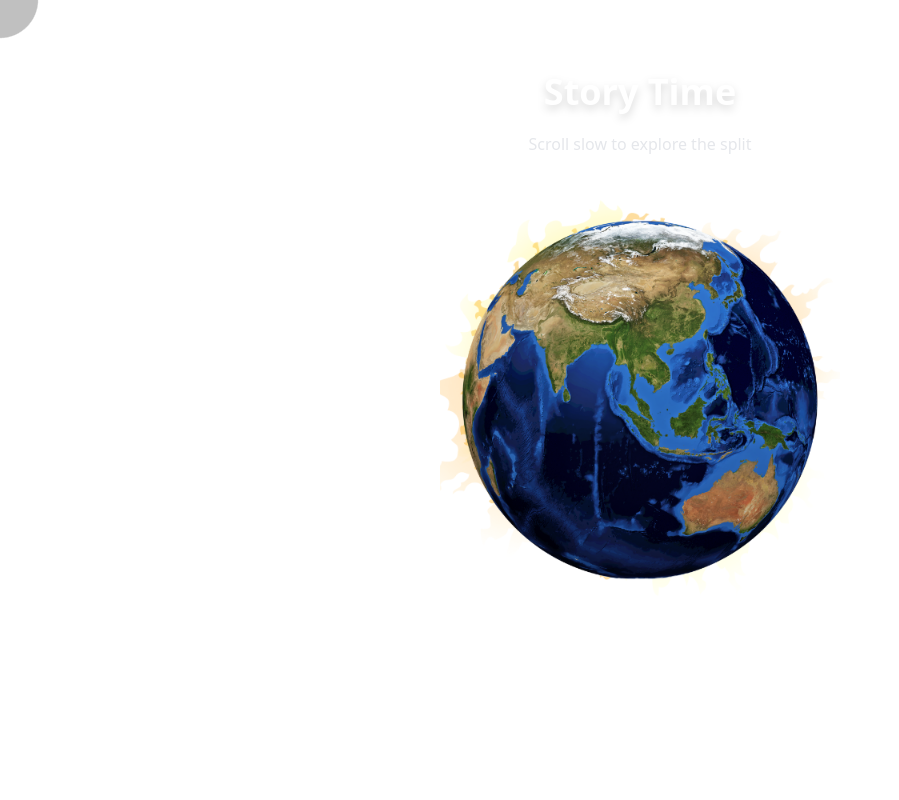
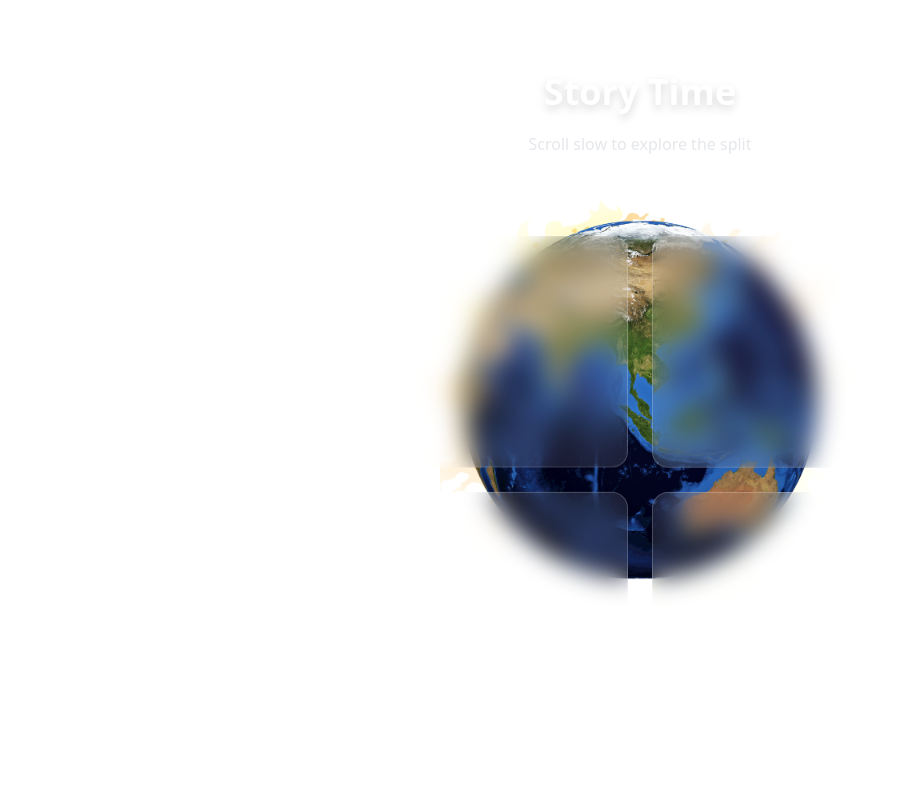
Before and after one commit to Raghavan2005/never-lost-it, a Next.js app: page /gone in a window 1280 px wide. Shown: the top 800 px of the page, without its empty margins (0-899 px from the left). Built offline with nearby package versions, Linux system fonts and the light colour scheme; a web font is replaced by a local one.

Commit message:
added cards

```diff
--- /dev/null
+++ b/src/app/gone/NeonCardGrid.tsx
@@ -0,0 +1,88 @@
+'use client';
+
+import { useState, useEffect } from 'react';
+
+export default function NeonCardGrid() {
+  const cards = [
+    { title: 'Card 1', color: 'from-purple-500 to-pink-500' },
+    { title: 'Card 2', color: 'from-cyan-500 to-blue-500' },
+    { title: 'Card 3', color: 'from-green-500 to-emerald-500' },
+    { title: 'Card 4', color: 'from-orange-500 to-red-500' },
+
+  ];
+
+  const [loaded, setLoaded] = useState(false);
+
+  useEffect(() => {
+    setLoaded(true);
+
+    // Add animation keyframes for floating effect
+    const style = document.createElement('style');
+    style.innerHTML = `
+      @keyframes float {
+        0% { transform: translateY(0px); }
+        50% { transform: translateY(-10px); }
+        100% { transform: translateY(0px); }
+      }
+    `;
+    document.head.appendChild(style);
+
+    return () => {
+      document.head.removeChild(style);
+    };
+  }, []);
+
+  return (
+    <div className="min-h-screen flex items-center justify-center  p-20">
+      <div
+        className={`grid grid-cols-1 sm:grid-cols-2 lg:grid-cols-2  gap-6 w-full  transition-all duration-1000 ease-in-out ${
+          loaded ? 'opacity-100 translate-y-0' : 'opacity-0 translate-y-8'
+        }`}
+      >
+        {cards.map((card, idx) => (
+          <Card
+            key={idx}
+            title={card.title}
+            color={card.color}
+            delay={idx * 0.1}
+          />
+        ))}
+      </div>
+    </div>
+  );
+}
+
+function Card({ title, color, delay }) {
+  const [isHovered, setIsHovered] = useState(false);
+
+  return (
+    <div
+      className="relative group"
+      style={{
+        animation: 'float 6s ease-in-out infinite',
+        animationDelay: `${delay}s`
+      }}
+      onMouseEnter={() => setIsHovered(true)}
+      onMouseLeave={() => setIsHovered(false)}
+    >
+      {/* Neon glow effect */}
+      <div
+        className={`absolute inset-0 rounded-2xl bg-gradient-to-r ${color} blur-lg opacity-0 group-hover:opacity-70 transition-opacity duration-300 -z-10`}
+      />
+
+      {/* Card content */}
+      <div
+        className={`h-58 backdrop-blur-md bg-white/10 border border-white/20 rounded-2xl p-6 flex flex-col items-center justify-center transition-all duration-300 ${
+          isHovered ? 'scale-105 bg-white/20 border-white/40' : ''
+        }`}
+      >
+        <h2 className="text-2xl font-bold text-white">{title}</h2>
+        <div className="mt-4 opacity-0 group-hover:opacity-100 transition-opacity duration-300">
+          <button className="px-4 py-2 bg-white/20 hover:bg-white/30 rounded-lg text-white text-sm font-medium transition-colors">
+            Explore
+          </button>
+        </div>
+      </div>
+    </div>
+  );
+}
--- a/src/app/gone/page.tsx
+++ b/src/app/gone/page.tsx
@@ -3,6 +3,7 @@
 import BlobCursor from './BlobCursor'
 import { SoundIcon } from "./SoundIcon";
 import FullScreenToggle from "./FullScreen";
+import NeonCardGrid from "./NeonCardGrid";
 export default function ParallaxBackdrop() {
   const [scrollY, setScrollY] = useState(0);
   const [maxScroll, setMaxScroll] = useState(1);
@@ -17,6 +18,38 @@
     "Earth tried to shine",
     "But still missed the Sun",
   ];
+
+//grid
+ const cards = [
+    { title: 'Card 1', color: 'from-purple-500 to-pink-500' },
+    { title: 'Card 2', color: 'from-cyan-500 to-blue-500' },
+    { title: 'Card 3', color: 'from-green-500 to-emerald-500' },
+    { title: 'Card 4', color: 'from-orange-500 to-red-500' }
+  ];
+
+  const [loaded, setLoaded] = useState(false);
+
+  useEffect(() => {
+    setLoaded(true);
+
+    // Add animation keyframes for floating effect
+    const style = document.createElement('style');
+    style.innerHTML = `
+      @keyframes float {
+        0% { transform: translateY(0px); }
+        50% { transform: translateY(-10px); }
+        100% { transform: translateY(0px); }
+      }
+    `;
+    document.head.appendChild(style);
+
+    return () => {
+      document.head.removeChild(style);
+    };
+  }, []);
+
+
+
 
   useEffect(() => {
     setWindowWidth(window.innerWidth);
@@ -80,7 +113,8 @@
         backgroundSize: "1000px 1000px",
       }}
     >
-      <BlobCursor />
+
+      {/* <BlobCursor />*/}
       <div className="fixed right-6 bottom-6">
       <SoundIcon muted={false} />
 
@@ -105,9 +139,14 @@
           Scroll slow to explore the split
         </p>
       </div>
+       <div className="fixed top-20 w-full right-0 left-0 bottom-0 pointer-events-none text-center z-20">
+        <NeonCardGrid/>
+
+      </div>
+
 
       {/* Sticky Image Container */}
-      <div className="sticky top-0 h-screen w-full overflow-hidden">
+      <div className="sticky top-0 h-screen w-full overflow-hidden pointer-events-none">
         <div className="relative h-full w-full flex justify-center items-center">
           {/* Left Image */}
           <div
@@ -120,7 +159,7 @@
             <img
               src="/images/sun.png"
               alt="Sun"
-              className="w-100 h-100 object-cover"
+              className="w-100 h-100 object-cover pointer-events-none"
             />
           </div>
 
--- a/tsconfig.json
+++ b/tsconfig.json
@@ -13,6 +13,7 @@
     "isolatedModules": true,
     "jsx": "preserve",
     "incremental": true,
+
     "plugins": [
 
       {
```
